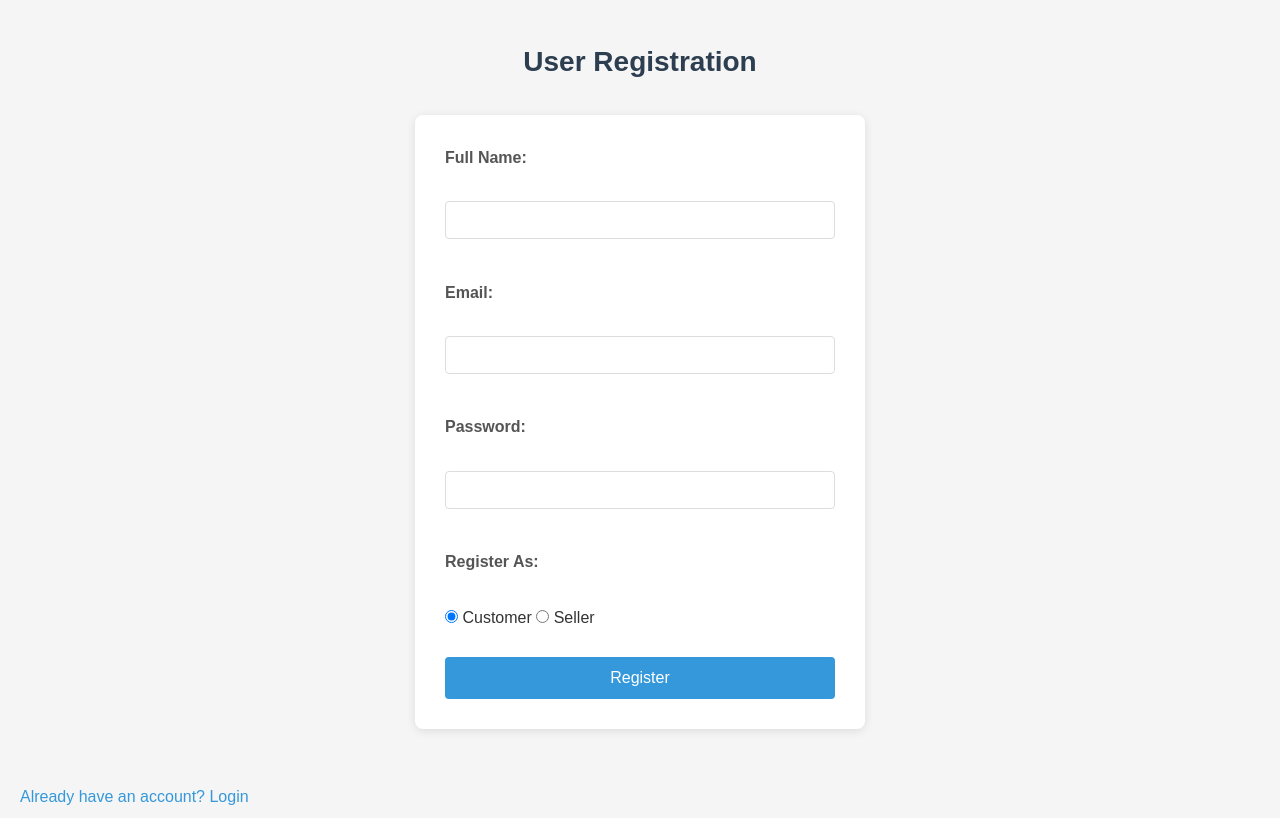
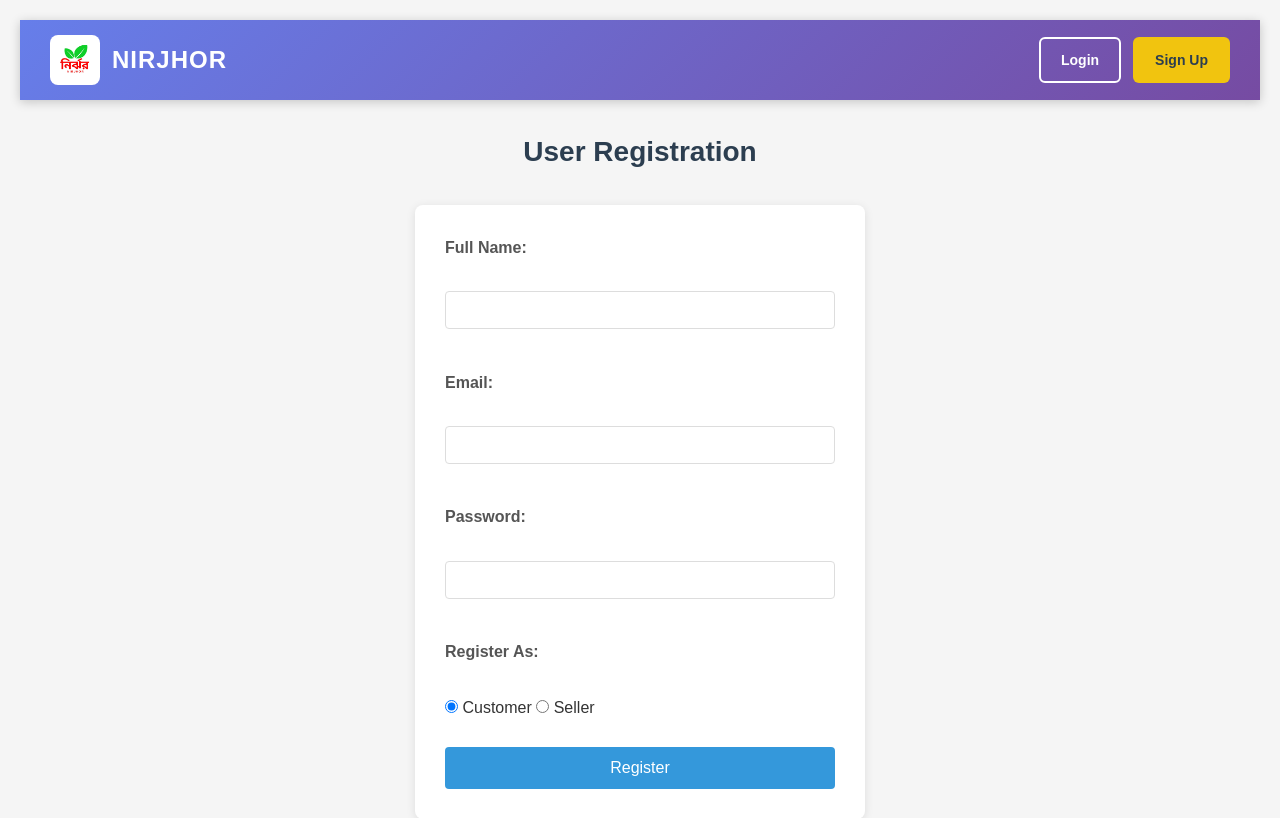
Before and after one commit to SheikhAtifAshab/Web_Tech_Project_Aiub, a PHP site: page /views/auth/register.php in a window 1280 px wide. Shown: the top 818 px of the page. Run offline with PHP 8.4, Linux system fonts and the light colour scheme.

Commit message:
register.php

```diff
--- a/views/auth/register.php
+++ b/views/auth/register.php
@@ -9,6 +9,25 @@ session_start();
     <link rel="stylesheet" href="../css/style.css">
 </head>
 <body>
+
+
+    <header class="site-header">
+        <div class="header-container">
+            <div class="logo-section">
+                <a href="../customer/products.php" class="logo-link">
+                    <img src="../../assets/images/logo.png" alt="Logo" class="logo-img">
+                    <span class="site-name">NIRJHOR</span>
+                </a>
+            </div>
+
+            <div class="header-buttons">
+                <a href="login.php" class="btn-header btn-login">Login</a>
+                <a href="register.php" class="btn-header btn-signup">Sign Up</a>
+            </div>
+        </div>
+    </header>
+
+
 
 <h2>User Registration</h2>
 
```
